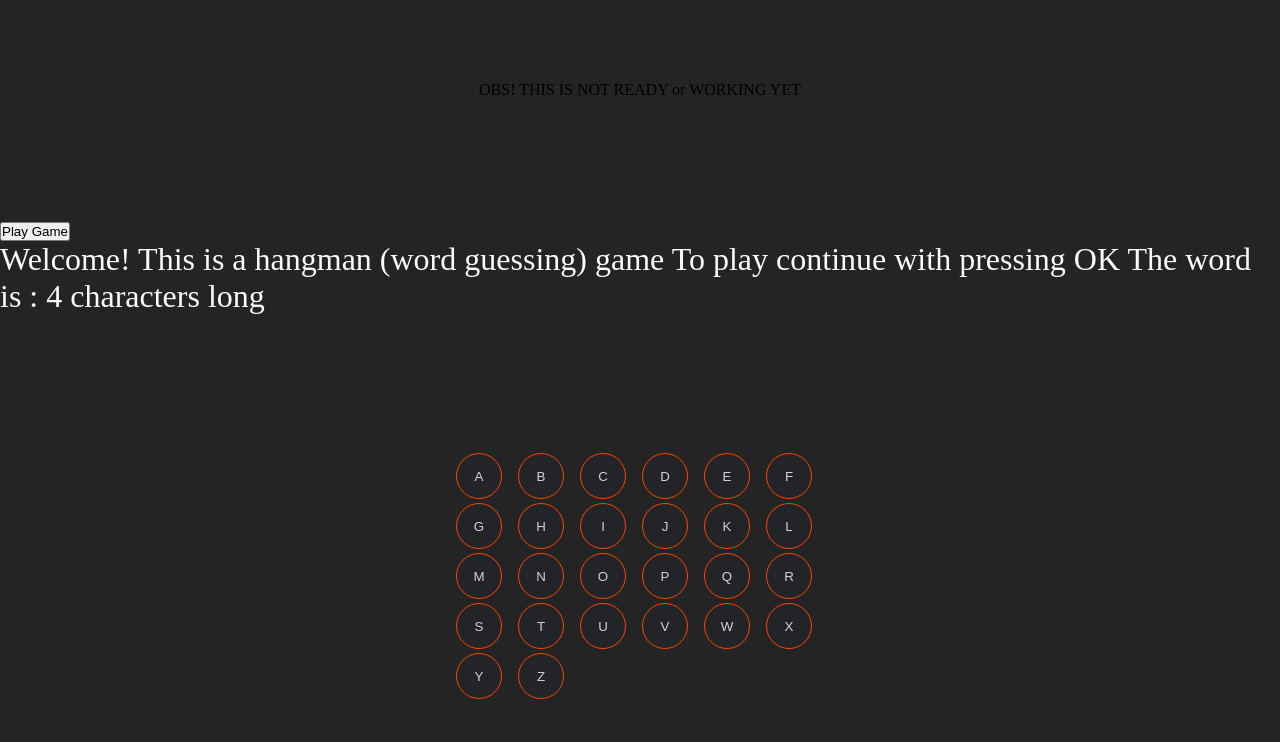
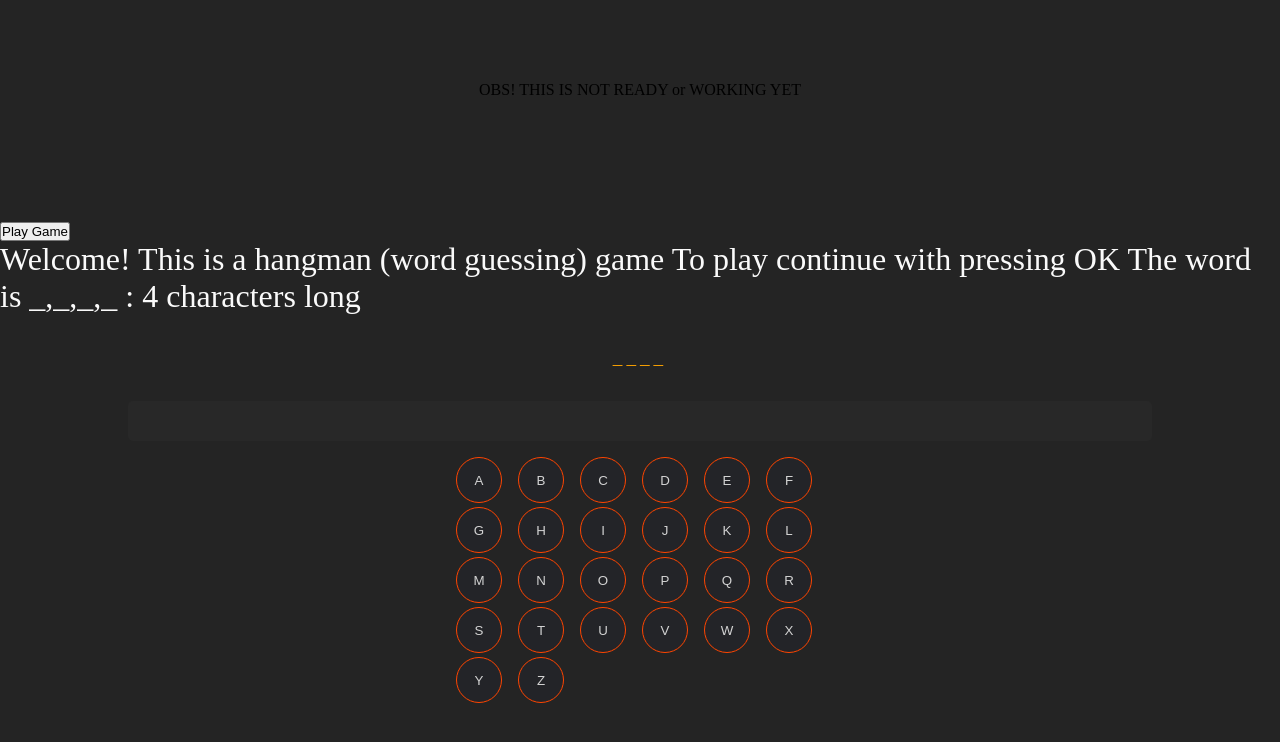
Before and after one commit to xxrobone/guesswordz, a website: page pages/hangman.html in a window 1280 px wide. Both pictures are taken after a click on the button "Play Game". Shown: the part 190-932 px from the top of the page. Drawn offline with Linux system fonts and the light colour scheme.

Commit message:
Slowly going forwards... :D

```diff
--- a/css/hangman/hangmanPage.css
+++ b/css/hangman/hangmanPage.css
@@ -6,7 +6,7 @@
 
 main {
     width: 100%;
-margin: 2rem auto;
+    margin: 2rem auto;
 }
 
 .welcome {
@@ -17,26 +17,39 @@ margin: 2rem auto;
 }
 
 .secret_word {
+    margin: 2rem 0;
     font-size: 1.2rem;
     color: orange;
     text-align: center;
     text-transform: uppercase;
 }
 
-.secret_word > span > .hidden {
-    border: none;
+.secret_word > span.hidden {
+    letter-spacing: 4px;
 }
 
-.secret_word > span > .show{
-    border: 2px solid white;
+.secret_word > span.show{
+    border: none;
 }
 .secret_word > span {
     padding: 0 0.25rem;
 }
 
+.input_box {
+    position: relative;
+    margin: 0 auto;
+    height: 40px;
+    width: 80%;
+    padding: 0.25rem 0.5rem;
+    background-color: #282828;
+    border-radius: 5px;
+    display: flex;
+    align-items: center;
+    justify-content: center;
+}
+
 .user_guess {
-    width: 100%;
-    height: 100px;
+    position: relative;
     font-size: 1.2rem;
     color: yellow;
     text-align: center;
--- a/js/hangman/hangman.js
+++ b/js/hangman/hangman.js
@@ -170,14 +170,8 @@ also show progress of the word if guess is right */
   let wordHtml = '';
 
   for (let i = 0; i < secretWord.length; i++) {
-    if (secretWord[i] == ' ') {
-      answerArr[i] = secretWord[i];
-
-      wordHtml += `<span class="hidden"><span>`;
-    } else {
-      wordHtml += `<span class="show"><span>`;
-    }
-
+    answerArr[i] = '_';
+    wordHtml += `<span class="hidden">${answerArr[i]}<span>`;
     word.innerHTML = wordHtml;
   }
 
```
